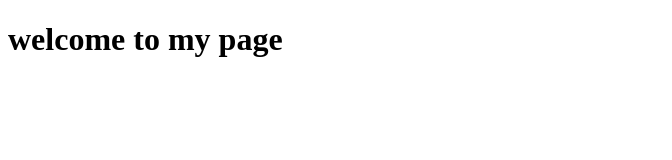
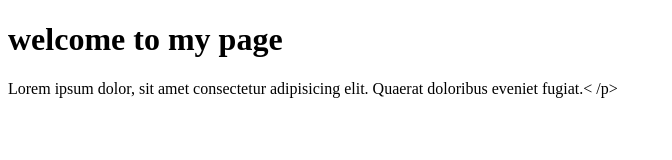
Before and after one commit to chandrakantdevkatte/project1, a plain HTML site: page index.html in a window 1280 px wide. Shown: the whole page, without its empty margins (0-672 px from the left). Drawn offline with Linux system fonts and the light colour scheme.

Commit message:
adding paragraph to my web page

```diff
--- a/index.html
+++ b/index.html
@@ -7,5 +7,8 @@
 </head>
 <body>
     <h1> welcome to my page</h1>
+<p>Lorem ipsum dolor, sit amet consectetur adipisicing elit. Quaerat doloribus eveniet fugiat.<
+    /p>
+    <img src="index.html" alt="">
 </body>
 </html>
```
